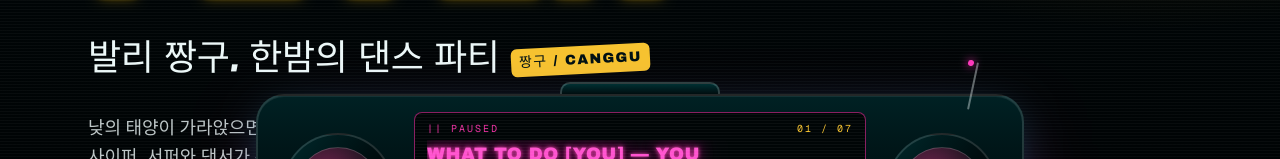
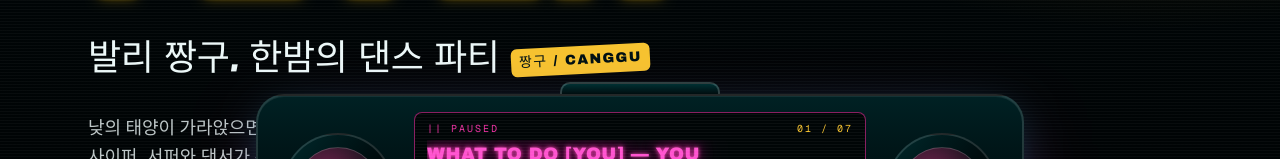
Before and after one commit to bella1-cyber/ocean, a Next.js app: page / in a window 1280 px wide. Shown: the part 500-659 px from the top of the page. Built offline with nearby package versions, Linux system fonts and the light colour scheme.

Commit message:
버그 수정

```diff
--- a/components/boombox/boombox-player.tsx
+++ b/components/boombox/boombox-player.tsx
@@ -103,8 +103,7 @@ export function BoomboxPlayer({ className }: Props) {
       >
         {/* 손잡이/안테나 UI (기존과 동일) */}
         <div className="absolute left-1/2 top-[-14px] h-3 w-28 -translate-x-1/2 rounded-t-lg border-2 border-b-0 border-foreground/20 bg-gradient-to-b from-[oklch(0.28_0.05_200)] to-[oklch(0.14_0.04_200)] sm:w-40" />
-        <div className="absolute right-8 top-[-34px] h-8 w-[2px] rotate-12 rounded-full bg-foreground/40 sm:right-12 sm:h-12" />
-        <div className="absolute right-8 top-[-36px] h-[6px] w-[6px] rotate-12 rounded-full bg-primary shadow-[0_0_8px_oklch(0.7_0.27_350)] sm:right-12" />
+
 
         <div className="flex items-center gap-3 sm:gap-5">
           <Speaker spinning={isPlaying && isPowered} />
```
